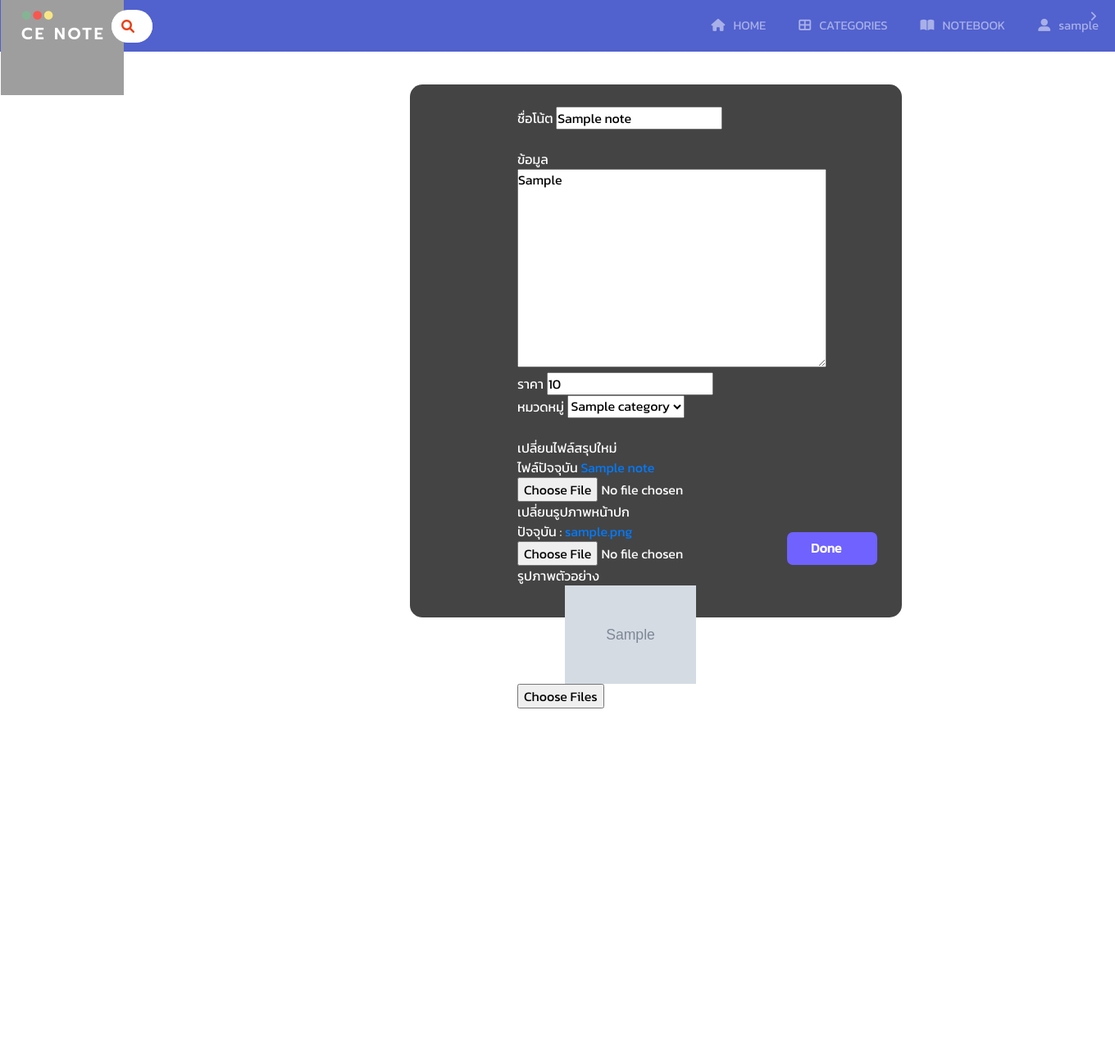
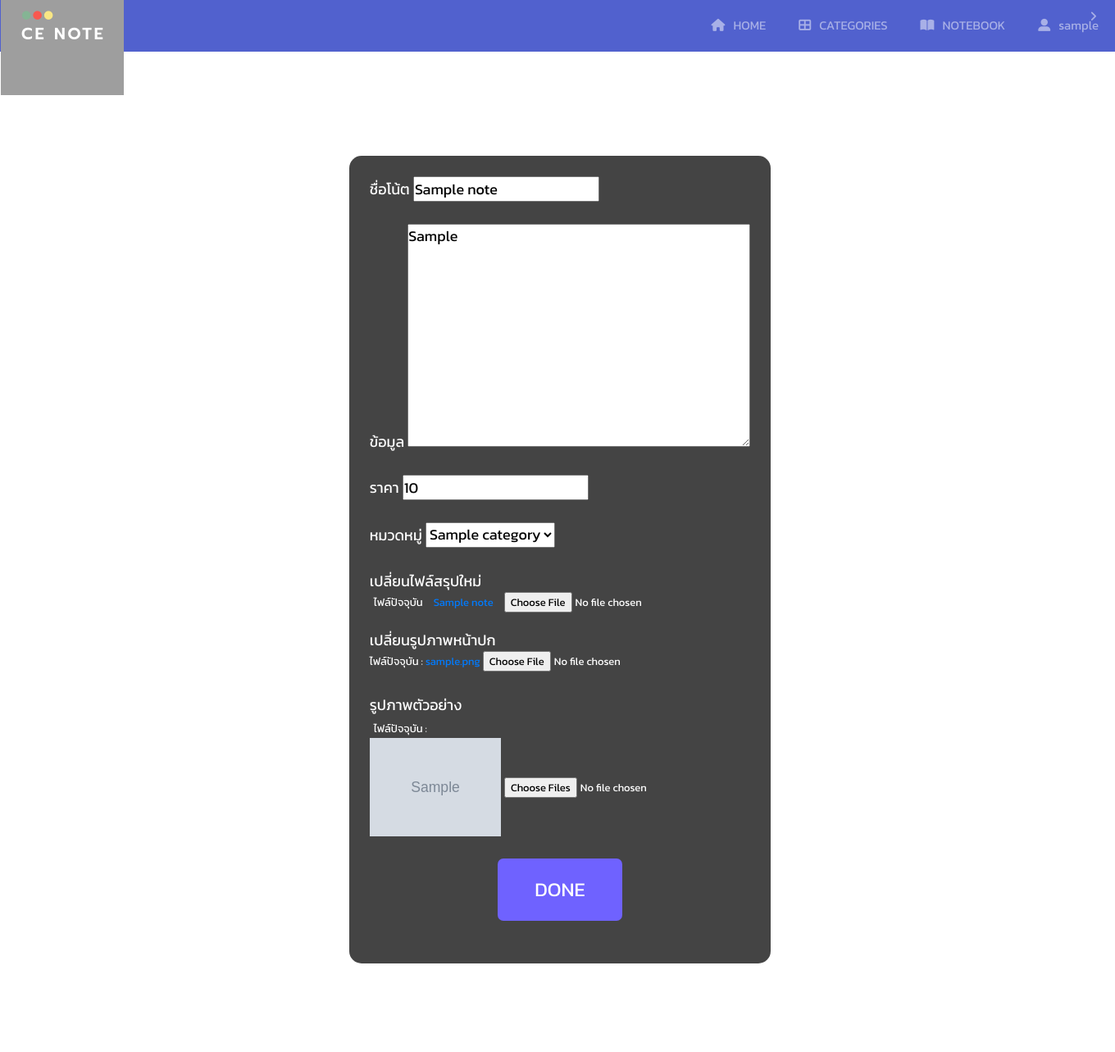
Before and after one commit to Chanwanit-Nuchyoo/CENOTE, a Django app: page /editnote/1 in a window 1360 px wide. Shown: the whole page at 82% size. Before the commit the page ends 864 px from the top, so only its background shows below. Run offline with Django 4.2, Linux system fonts and the light colour scheme; a user stored in the database is signed in; tables that the repository leaves empty hold one stand-in row (values such as "Sample post"); grey boxes marked "Sample" are stand-in pictures; some libraries are stand-ins or nearby versions; grey boxes are pictures that could not be loaded.

Commit message:
updateหน้าprofileตามที่ขอ
-updateหน้าprofileตามที่ขอ
-แก้หน้าedit note
-แก้หน้าadd note
-search box

```diff
--- a/base/static/base/style.css
+++ b/base/static/base/style.css
@@ -1059,11 +1086,14 @@ button {
 /* ================================================================ Add Note ==================================================*/
 
 .box-addnote {
-    position: relative;
-    top: 40px;
-    left: 130px;
-    height: 500px;
-    width: 1200px;
+    display: flex;
+    /* text-align: center; */
+    position: absolute;
+    align-items: center;
+    justify-content: center;
+    height: 87.5vh;
+    width: 97.5vw;
+    margin: 20px;
 }
 
 .box-addnote h1 {
@@ -1075,40 +1105,92 @@ button {
     color: #FFFFFF;
 }
 
-.addnote-col {
-    position: absolute;
-    width: 600px;
-    height: 650px;
-    top: -10px;
-    left: 360px;
+.addnote-col form img {
+    position: relative;
+}
+
+.addnote form div {
+    font-size: 18px;
+}
+
+.box-addnote .addnote {
+    padding: 25px;
+    max-width: 1200px;
     background-color: #444444;
     border-radius: 15px;
-    padding: 300px;
-    margin: 10px;
-}
-
-.addnote {
-    position: absolute;
-    width: 380px;
-    border-radius: 15px;
-    padding: 1px;
-    margin-top: -9px;
-    top: 35px;
-    left: 500px;
+}
+
+.box-addnote .addnote span {
+    margin: 5px;
 }
 
 .btn-addnote {
-    position: absolute;
     border-radius: 7px;
+    color: white;
     background-color: #6f62ff;
-    height: 20px;
-    width: 110px;
-    top: 500px;
-    left: 310px;
+    left: 250px;
 }
 
 .btn-addnote:hover {
+    color: wheat;
     background-color: #7e73ff;
+    box-shadow: rgba(0, 0, 0, 0.07) 0px 1px 2px, rgba(0, 0, 0, 0.07) 0px 2px 4px, rgba(0, 0, 0, 0.07) 0px 4px 8px, rgba(0, 0, 0, 0.07) 0px 8px 16px, rgba(0, 0, 0, 0.07) 0px 16px 32px, rgba(0, 0, 0, 0.07) 0px 32px 64px;
+}
+
+
+/* ================================================================ Edit Note ==================================================*/
+
+.box-editnote {
+    display: flex;
+    /* text-align: center; */
+    position: absolute;
+    align-items: center;
+    justify-content: center;
+    height: 150vh;
+    width: 97.5vw;
+    margin: 20px;
+}
+
+.box-editnote h1 {
+    position: absolute;
+    top: 10px;
+    left: 29px;
+    font-size: 1rem;
+    font-weight: bold;
+    color: #FFFFFF;
+}
+
+.editnote form div {
+    font-size: 18px;
+}
+
+.editnote .btn {
+    width: 100%;
+    text-align: center;
+}
+
+.box-editnote .editnote {
+    padding: 25px;
+    max-width: 1200px;
+    background-color: #444444;
+    border-radius: 15px;
+}
+
+.box-editnote .editnote span {
+    margin: 5px;
+}
+
+.btn-editnote {
+    border-radius: 7px;
+    color: white;
+    background-color: #6f62ff;
+    /* left: 250px; */
+}
+
+.btn-editnote:hover {
+    color: wheat;
+    background-color: #7e73ff;
+    box-shadow: rgba(0, 0, 0, 0.07) 0px 1px 2px, rgba(0, 0, 0, 0.07) 0px 2px 4px, rgba(0, 0, 0, 0.07) 0px 4px 8px, rgba(0, 0, 0, 0.07) 0px 8px 16px, rgba(0, 0, 0, 0.07) 0px 16px 32px, rgba(0, 0, 0, 0.07) 0px 32px 64px;
 }
 
 
@@ -1118,20 +1200,16 @@ button {
     position: absolute;
     top: 23%;
     left: 10%;
+    width: 950px;
     transform: translate(0, -5%);
     background: rgb(255, 255, 255);
     border-radius: 40px;
     padding: 0px;
 }
 
-.search-box:hover>.search-txt {
-    width: 400px;
-    padding: 0 6px;
-}
-
 .search-btn {
     color: #e84118;
-    float: right;
+    float: left;
     width: 50px;
     height: 40px;
     border-radius: 80%;
@@ -1145,13 +1223,14 @@ button {
     border: none;
     background: none;
     outline: none;
-    float: right;
+    float: left;
     padding: 0;
     color: rgb(0, 0, 0);
     font-size: 16px;
-    transition: 0.4s;
+    /* transition: 0.4s; */
     line-height: 40px;
-    width: 0px;
+    width: 900px;
+    padding: 0 6px;
 }
 
 
@@ -1602,6 +1671,12 @@ button {
     }
 }
 
+@media screen and (max-width: 1640px) {
+    .search-box {
+        display: none;
+    }
+}
+
 @media screen and (max-width: 991px) and (min-width:700px) {
     #navbarSupportedContent ul li a {
         padding: 12px 30px;
--- a/base/templates/base/editnote.html
+++ b/base/templates/base/editnote.html
@@ -1,7 +1,7 @@
 {% extends 'main.html' %}
 {% load static %}
 {% block content %}
-<nav class="navbar navbar-expand-custom navbar-mainbg" style = "overflow: visible !important;">
+ <nav class="navbar navbar-expand-custom navbar-mainbg">
     <a class="navbar-brand navbar-logo" href="{% url 'home' %}"><img class ='Logoo'src="{% static 'base/Logoo.png' %}"></a>
     <button class="navbar-toggler" type="button" aria-controls="navbarSupportedContent" aria-expanded="false" aria-label="Toggle navigation">
     <i class="fas fa-bars text-white"></i>
@@ -18,29 +18,20 @@
             <li class="nav-item">
                 <a class="nav-link" href="{% url 'book' %}"><i class="fas fa-book-open"></i></i>NOTEBOOK</a>
             </li>
-            {% comment %} <li class="nav-item">
-                <a class="nav-link" href="javascript:void(0);"><i class="fas fa-question-circle"></i>Q & A</a>
-            </li>
-            <li class="nav-item">
-                <a class="nav-link" href="javascript:void(0);"><i class="fas fa-history"></i>Timeline</a>
-            </li> {% endcomment %}
-
             <li class="nav-item" style ="cursor: pointer;">
                 {% if not request.user.is_authenticated %}
                 <a class="nav-link" href="{% url 'loginview' %}"><i class="fas fa-user-alt"></i>Sign In</a>
                 {% else %}
-                {% comment %} <a class="nav-link" href="{% url 'logoutview' %}"><i class="fas fa-user-alt"></i>{{request.user.username}}</a> {% endcomment %}
                 <a class="nav-link"><i class="fas fa-user-alt"></i>{{request.user.username}}</a>
                 <ul>
                     <li class="nav-item" >
-                        <a class="nav-link" href = "{% url 'profile' %}">Profile</a>
+                        <a id = "pf-btn" class="nav-link" href = "{% url 'profile' %}">Profile</a>
                     </li>
                     <li class="nav-item" >
                         <a id = "logout-button" href="{% url 'logoutview' %}">Sign Out</a>
                     </li>
                 </ul>
                 {% endif %}
-
             </li>
         </ul>
     </div>
@@ -52,37 +43,36 @@
         </div>
 </nav>
 
-<div style="background-color:green;">
+<div style="background-color:palegreen; color: DarkOliveGreen	;letter-spacing:5px;text-align:center;">
 {%for message in messages %}
 {{message}}
 {%endfor%}
 </div>
-
-
-
-<div class ="box-addnote">
-    <div class="addnote-col"></div>
-    <div class="addnote">
+<div class ="box-editnote">
+    {% comment %} <div class="addnote-col"></div> {% endcomment %}
+    <div class="editnote">
         <form enctype="multipart/form-data" method="POST">
             {% csrf_token %}
             <medium style="color: rgb(255, 255, 255);">
             <div>
-
-                <div>ชื่อโน้ต {{formA.title}}</div> <br>
-                <div>ข้อมูล {{formA.info}}</div>
-                <div>ราคา {{formA.price}}</div>
-                <div>หมวดหมู่ {{formA.category}}</div> <br>
+                <div>ชื่อโน้ต    {{formA.title}}</div> <br>
+                <div>ข้อมูล    {{formA.info}}</div> <br>
+                <div>ราคา     {{formA.price}}</div><br>
+                <div>หมวดหมู่    {{formA.category}}</div> <br>
                 <div>เปลี่ยนไฟล์สรุปใหม่</div>
-                <div>ไฟล์ปัจจุบัน <a href="{{note.pdf_file.url}}" target="_blank">{{note.title}}</a></div>
-                <div> <input type="file" name="pdf_file" id="id_pdf_file"></div>
+                <div style = "font-size: small;"><span>ไฟล์ปัจจุบัน</span>  <span><a href="{{note.pdf_file.url}}" target="_blank">{{note.title}}</a></span>
+                <span><input type="file" name="pdf_file" id="id_pdf_file"></span> <br><br></div>
                 <!-- <div> {{formA.pdf_file}}</div> -->
-                <div style="color: rgb(255, 255, 255);">เปลี่ยนรูปภาพหน้าปก <br>ปัจจุบัน : <a href="{{note.cover.url}}" target="_blank">{{note.cover}}</a> <input name="cover" type="file" accept="image/*"></div>
+                <div style="color: rgb(255, 255, 255);">เปลี่ยนรูปภาพหน้าปก <br></div>
+                <div style="color: rgb(255, 255, 255); font-size: small;">ไฟล์ปัจจุบัน : <a href="{{note.cover.url}}" target="_blank">{{note.cover}}</a> <input name="cover" type="file" accept="image/*"> <br></div>
                 <div style="color: rgb(255, 255, 255);">
-                    รูปภาพตัวอย่าง <br>ปัจจุบัน :
+                    <br> รูปภาพตัวอย่าง<br>
+                    <span style = "font-size:small;" >ไฟล์ปัจจุบัน :</span>  <br>
                     {%for image in preview_images %}
-                        <img style="max-width: 10rem;" src="{{image}}">
+                        <img style="max-height: 12rem; max-width:10rem;" src="{{image}}">
+                        {% comment %} <img  src="{{image}}"> {% endcomment %}
                     {% endfor %}
-                    <input name="images" type="file" multiple accept="image/*">
+                    <input style = "font-size:small;" name="images" type="file" multiple accept="image/*">
                 </div>
             </div>
 
@@ -92,12 +82,12 @@
             <!-- <medium style="color: rgb(255, 255, 255);">Image file(s) to preview(required) : <input required name="images" type="file" multiple accept="image/*"></medium> -->
 
             </div>
-            <button class ="btn-addnote"><h1>Done</h1></button>
+            <div class="btn">
+            <button class ="btn-editnote">DONE</button>
+        </div>
         </form>
+
     <div>
-
-
-
 </div>
 
 {% endblock %}
```
Also changed, not shown: other parts of base/static/base/style.css (+35 -21 lines), account/templates/account/login.html (+0 -7 lines), account/templates/account/profile.html (+11 -8 lines), base/templates/base/addnote.html (+5 -13 lines), base/templates/base/book.html (+6 -13 lines), base/templates/base/index.html (+1 -9 lines), base/templates/base/noteview.html (+1 -7 lines), base/templates/base/open.html (+2 -14 lines).
